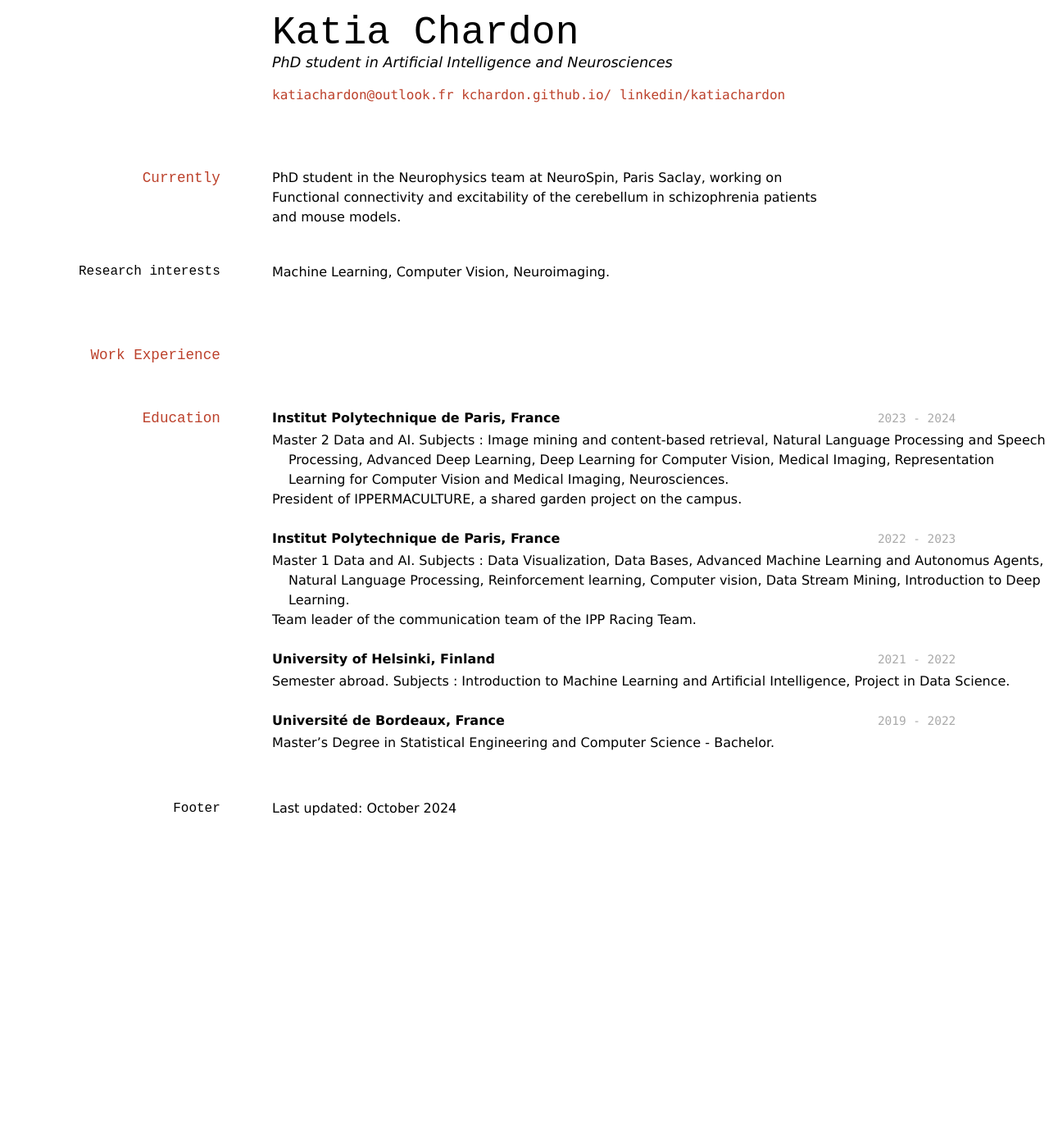
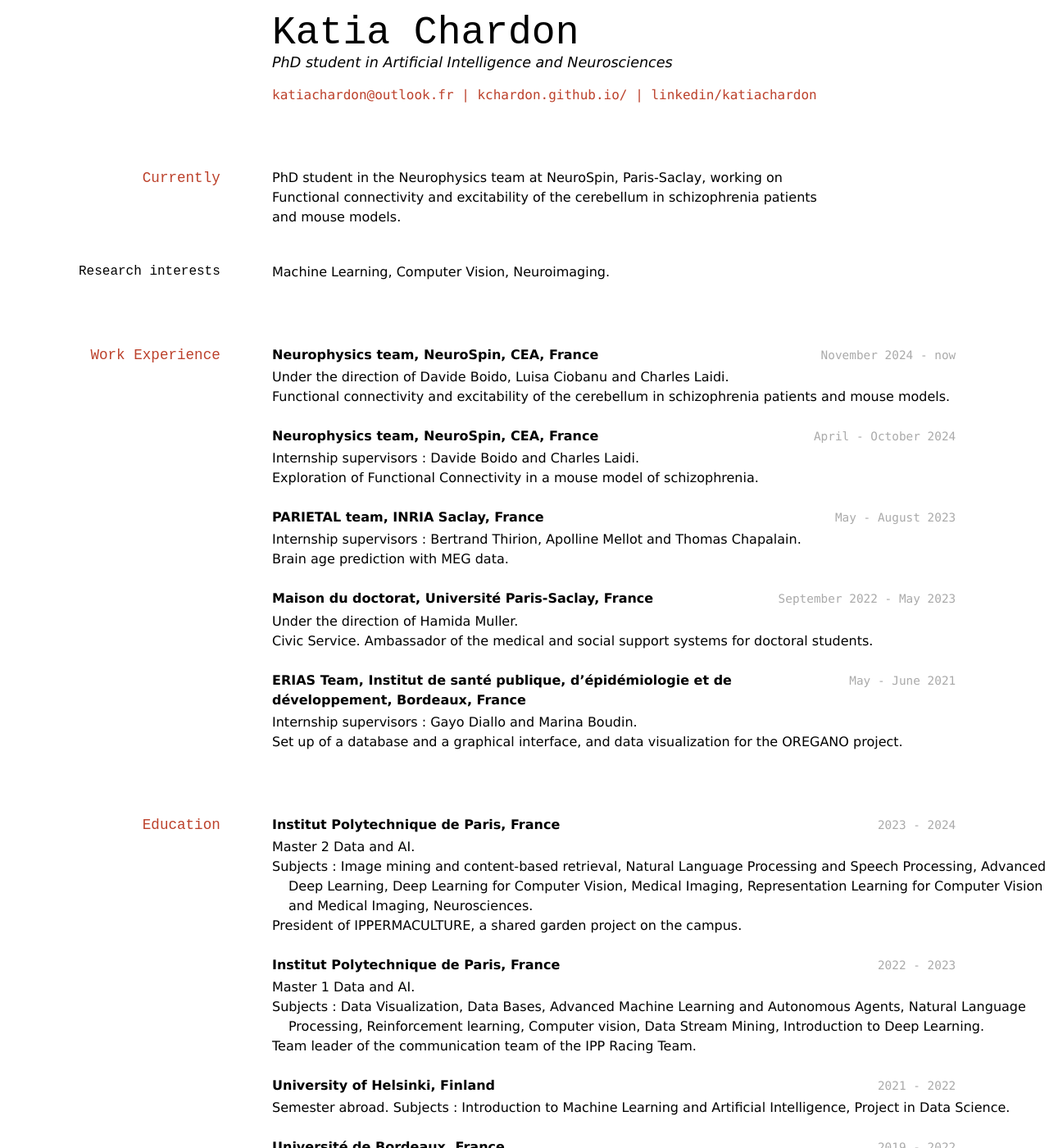
Before and after one commit to kchardon/kchardon.github.io, a Jekyll site: the page built from _pages/cv.md, in a window 1280 px wide and 1400 px high. Shown: the whole window at 82% size. Built offline with Jekyll 4.4.1, drawn with Linux system fonts in a browser that asks for light colours; some of the changed text lies outside the part shown.

Commit message:
cv and work experiences

```diff
--- a/_config.yml
+++ b/_config.yml
@@ -26,7 +26,7 @@ author:
   pronouns         : "she/her"
   bio              : "PhD student in Artificial Intelligence and Neurosciences"
   location         : # "Earth"
-  employer         : "NeuroSpin, Paris Saclay, France"
+  employer         : "NeuroSpin, Paris-Saclay, France"
   uri              : # URL
   email            : "katiachardon@outlook.fr"
 
--- a/_pages/cv.md
+++ b/_pages/cv.md
@@ -13,15 +13,15 @@ redirect_from:
 PhD student in Artificial Intelligence and Neurosciences
 
 <div id="webaddress">
-<a href="katiachardon@outlook.fr">katiachardon@outlook.fr</a>
-<a href="https://kchardon.github.io/">kchardon.github.io/</a>
+<a href="katiachardon@outlook.fr">katiachardon@outlook.fr</a> |
+<a href="https://kchardon.github.io/">kchardon.github.io/</a> |
 <a href="https://www.linkedin.com/in/katiachardon">linkedin/katiachardon</a>
 </div>
 
 
 ## Currently
 
-PhD student in the Neurophysics team at NeuroSpin, Paris Saclay, working on Functional connectivity and excitability of the cerebellum in schizophrenia patients and mouse models.
+PhD student in the Neurophysics team at NeuroSpin, Paris-Saclay, working on Functional connectivity and excitability of the cerebellum in schizophrenia patients and mouse models.
 
 
 ### Research interests
@@ -31,6 +31,35 @@ Machine Learning, Computer Vision, Neuroimaging.
 
 ## Work Experience
 
+`November 2024 - now`
+__Neurophysics team, NeuroSpin, CEA, France__
+
+- Under the direction of Davide Boido, Luisa Ciobanu and Charles Laidi.
+- Functional connectivity and excitability of the cerebellum in schizophrenia patients and mouse models.
+
+`April - October 2024`
+__Neurophysics team, NeuroSpin, CEA, France__
+
+- Internship supervisors : Davide Boido and Charles Laidi.
+- Exploration of Functional Connectivity in a mouse model of schizophrenia.
+
+`May - August 2023`
+__PARIETAL team, INRIA Saclay, France__
+
+- Internship supervisors : Bertrand Thirion, Apolline Mellot and Thomas Chapalain.
+- Brain age prediction with MEG data.
+
+`September 2022 - May 2023`
+__Maison du doctorat, Université Paris-Saclay, France__
+
+- Under the direction of Hamida Muller.
+- Civic Service. Ambassador of the medical and social support systems for doctoral students.
+
+`May - June 2021`
+__ERIAS Team, Institut de santé publique, d'épidémiologie et de développement, Bordeaux, France__
+
+- Internship supervisors : Gayo Diallo and Marina Boudin.
+- Set up of a database and a graphical interface, and data visualization for the OREGANO project.
 
 
 ## Education
@@ -38,13 +67,15 @@ Machine Learning, Computer Vision, Neuroimaging.
 `2023 - 2024`
 __Institut Polytechnique de Paris, France__
 
-- Master 2 Data and AI. Subjects : Image mining and content-based retrieval, Natural Language Processing and Speech Processing, Advanced Deep Learning, Deep Learning for Computer Vision, Medical Imaging, Representation Learning for Computer Vision and Medical Imaging, Neurosciences.
+- Master 2 Data and AI.
+- Subjects : Image mining and content-based retrieval, Natural Language Processing and Speech Processing, Advanced Deep Learning, Deep Learning for Computer Vision, Medical Imaging, Representation Learning for Computer Vision and Medical Imaging, Neurosciences.
 - President of IPPERMACULTURE, a shared garden project on the campus.
 
 `2022 - 2023`
 __Institut Polytechnique de Paris, France__
 
-- Master 1 Data and AI. Subjects : Data Visualization, Data Bases, Advanced Machine Learning and Autonomus Agents, Natural Language Processing, Reinforcement learning, Computer vision, Data Stream Mining, Introduction to Deep Learning.
+- Master 1 Data and AI.
+- Subjects : Data Visualization, Data Bases, Advanced Machine Learning and Autonomous Agents, Natural Language Processing, Reinforcement learning, Computer vision, Data Stream Mining, Introduction to Deep Learning.
 - Team leader of the communication team of the IPP Racing Team.
 
 `2021 - 2022`
@@ -55,18 +86,24 @@ __University of Helsinki, Finland__
 `2019 - 2022`
 __Université de Bordeaux, France__
 
-- Master's Degree in Statistical Engineering and Computer Science - Bachelor.
+- Bachelor. Master's Degree in Statistical Engineering and Computer Science.
 
 <!--
-## Awards
+## Skills
 
-`2012`
-President, *Royal Society*, London, UK
+Language Skills
 
-Associate, *French Academy of Science*, Paris, France
+Programming:
+
+Hobbies
+
+Version control ?  git
+
+Software
+-->
 
 
-
+<!--
 ## Publications
 
 A list is also available [online](http://scholar.google.co.uk/citations?user=LTOTl0YAAAAJ)
@@ -86,20 +123,9 @@ etc. etc. etc.
 `2012`
 Infinitesimal calculus for solutions to physics problems, [SMBC](http://www.techdirt.com/articles/20121011/09312820678/if-patents-had-been-around-time-newton.shtml) patent 001
 
-
-## Occupation
-
-`1600`
-__Royal Mint__, London
-
-- Warden
-- Minted coins
-
-`1600`
-__Lucasian professor of Mathematics__, Cambridge University
 -->
 
 
-### Footer
+###
 
 Last updated: October 2024
```
